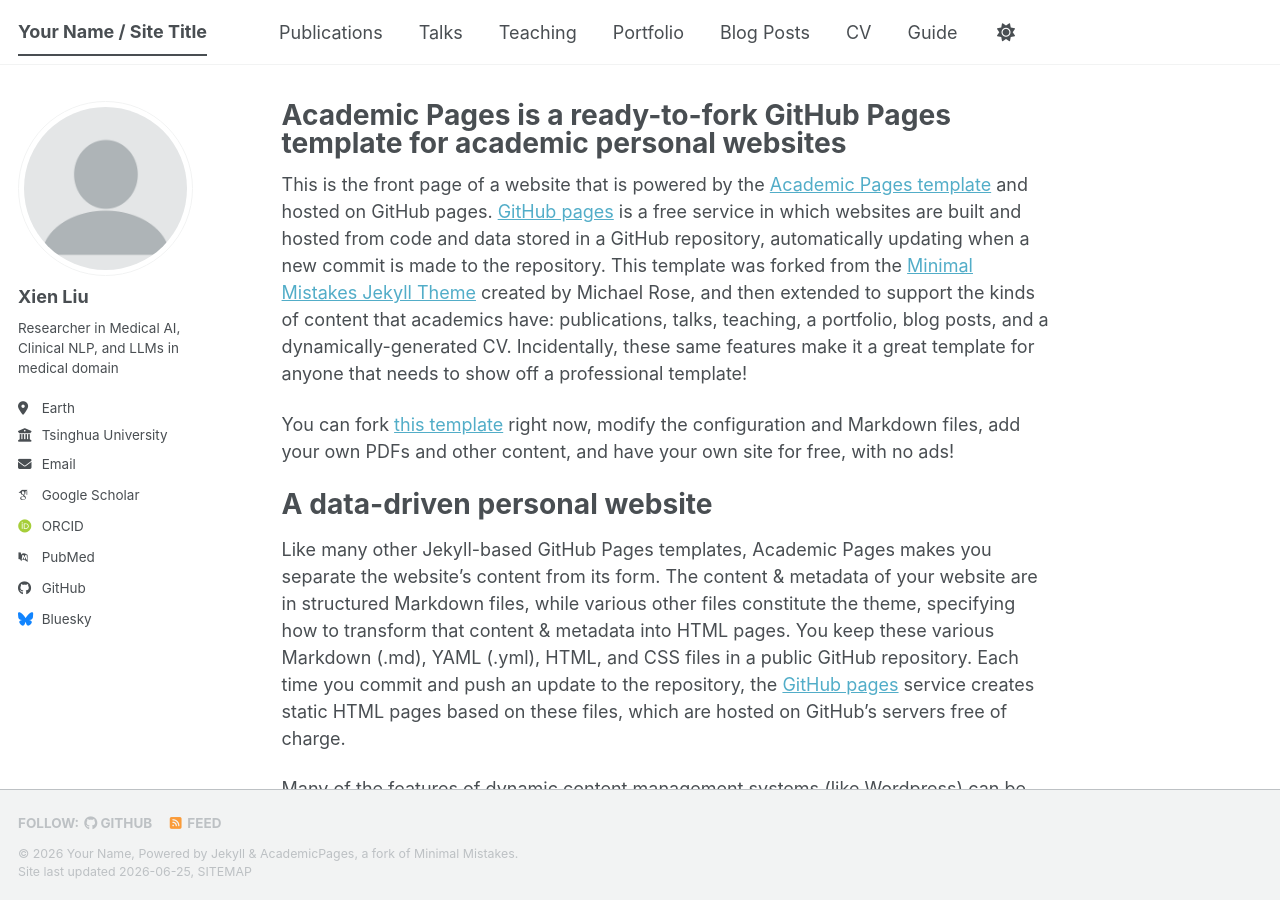
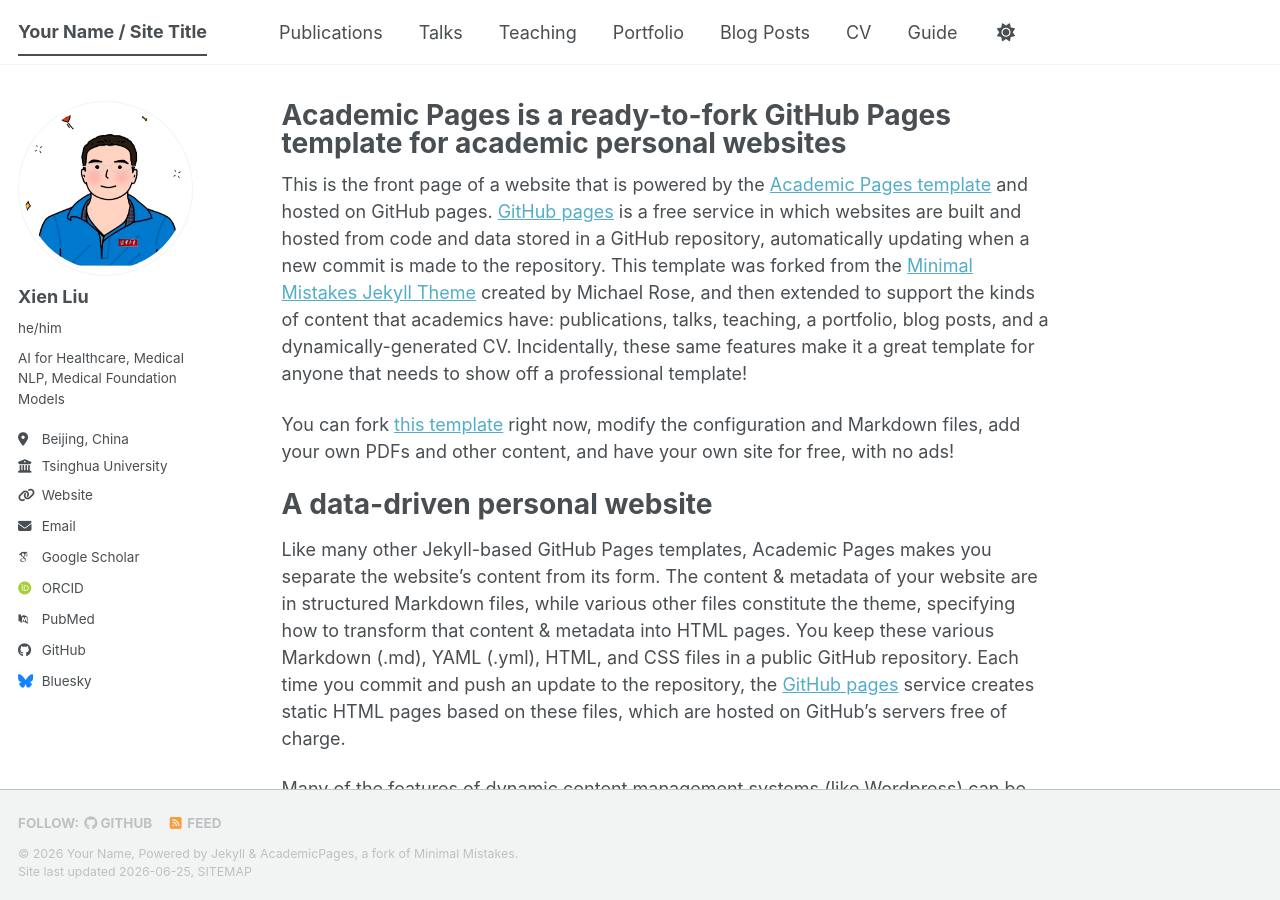
Before and after one commit to xienliu/xienliu.github.io, a Jekyll site: the page built from _pages/about.md, in a window 1280 px wide and 900 px high. Built offline with Jekyll 4.4.1, drawn with Linux system fonts in a browser that asks for light colours; some web fonts are replaced; a script bundle is joined from its source files by our own code; library files that are not in the unit come from our copies.

Commit message:
Update _config.yml

```diff
--- a/_config.yml
+++ b/_config.yml
@@ -23,13 +23,13 @@ repository               : "academicpages/academicpages.github.io"
 #               Additional customization can be done by editing /_includes/author-profile.html
 author:
   # Biographic information
-  avatar           : "profile.png"
+  avatar           : "1f3301f7f1a9071abe4736f5ba4e1171.jpg"
   name             : "Xien Liu"
-  pronouns         : # example: "she/her"
-  bio              : "Researcher in Medical AI, Clinical NLP, and LLMs in medical domain"
-  location         : "Earth"
+  pronouns         : "he/him"
+  bio              : "AI for Healthcare, Medical NLP, Medical Foundation Models"
+  location         : "Beijing, China"
   employer         : "Tsinghua University"
-  uri              : # URL
+  uri              : "https://liuxien.com"
   email            : "xeliu at mail dot tsinghua dot edu dot cn"
 
   # Academic websites
```
